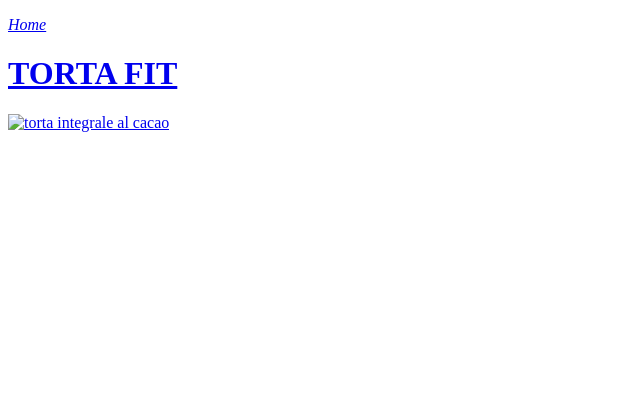
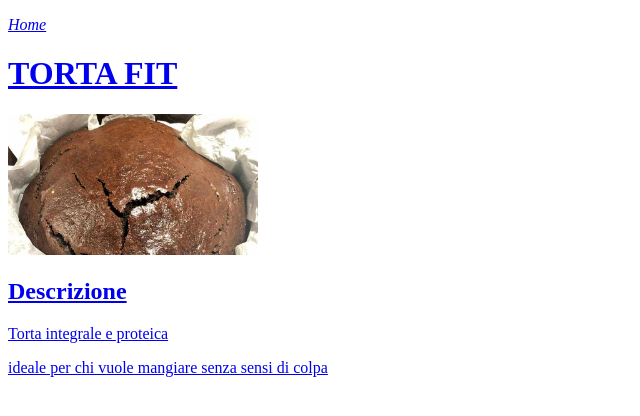
Before and after one commit to giacomobarriera/odin-recipes, a plain HTML site: page recipes/torta_fit.html in a window 1280 px wide. Shown: the whole page, without its empty margins (0-640 px from the left). Drawn offline with Linux system fonts and the light colour scheme.

```diff
--- a/recipes/torta_fit.html
+++ b/recipes/torta_fit.html
@@ -11,7 +11,12 @@
         <p><a href="../index.html"><i>Home</i></h> </p>
         <h1>TORTA FIT</h1>
 
-         <img src="recipes/images/torta_fit.jpg" alt="torta integrale al cacao">
+         <img src="images/torta_fit.jpg" alt="torta integrale al cacao" width="250">
+
+         <h2>Descrizione</h2>
+
+         <p>Torta integrale e proteica</p>
+         <p>ideale per chi vuole mangiare senza sensi di colpa</p>
     </body>
 
 
```
Also changed, not shown: index.html (+1 -1 lines).
